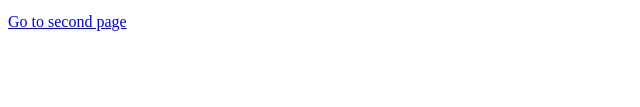
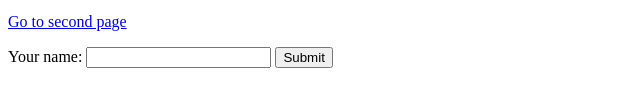
Before and after one commit to Louis4441/hello-html, a plain HTML site: page index.html in a window 1280 px wide. Shown: the part 207-314 px from the top of the page, without its empty margins (0-640 px from the left). Drawn offline with Linux system fonts and the light colour scheme.

Commit message:
completed crash course

```diff
--- a/index.html
+++ b/index.html
@@ -19,5 +19,12 @@
         </ul>
 
         <p><a href="page2.html">Go to second page</a></p>
+
+        <form action="thanks.html">
+            <label for="name">Your name:</label>
+            <input type="text" name="name" id="name">
+            <button>Submit</button>
+        </form>
+
     </body>
 </html>
```
Also changed, not shown: thanks.html (added, +14 -0 lines).
